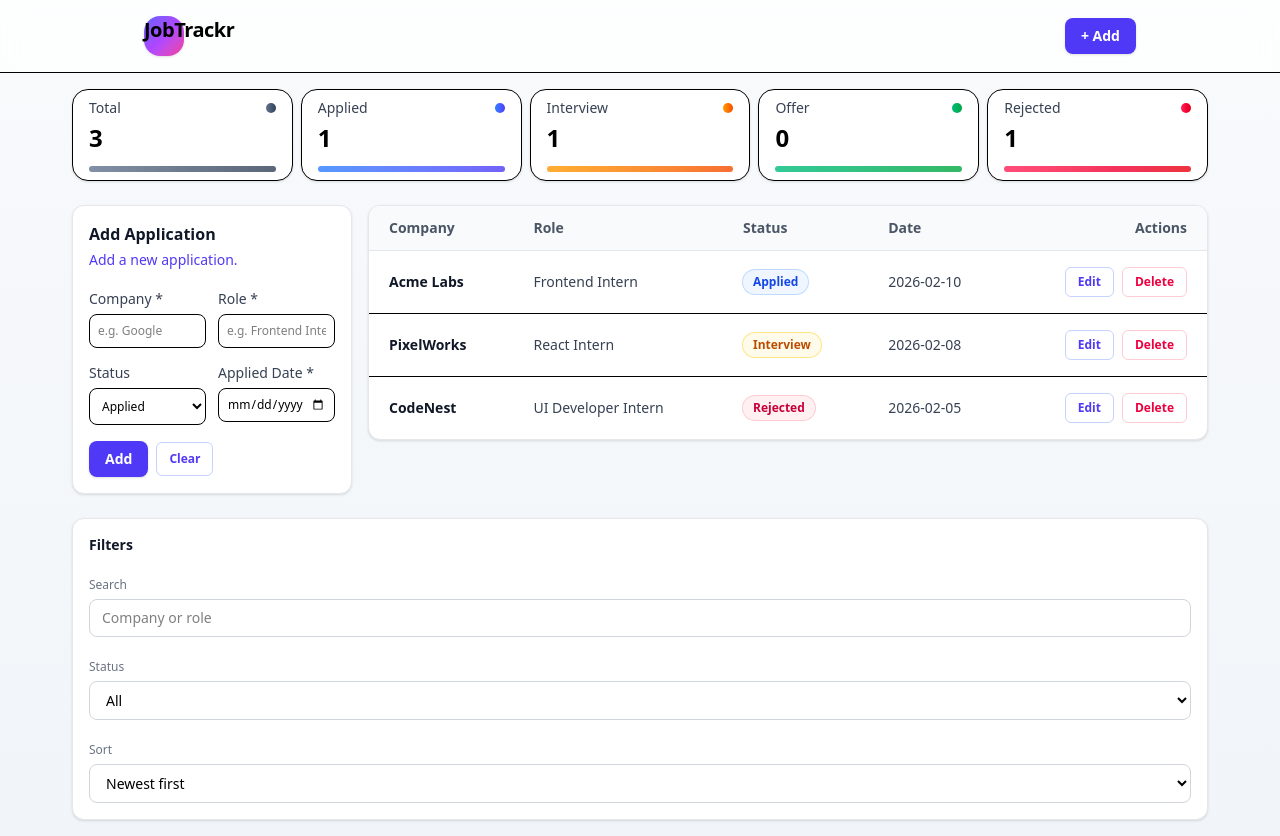
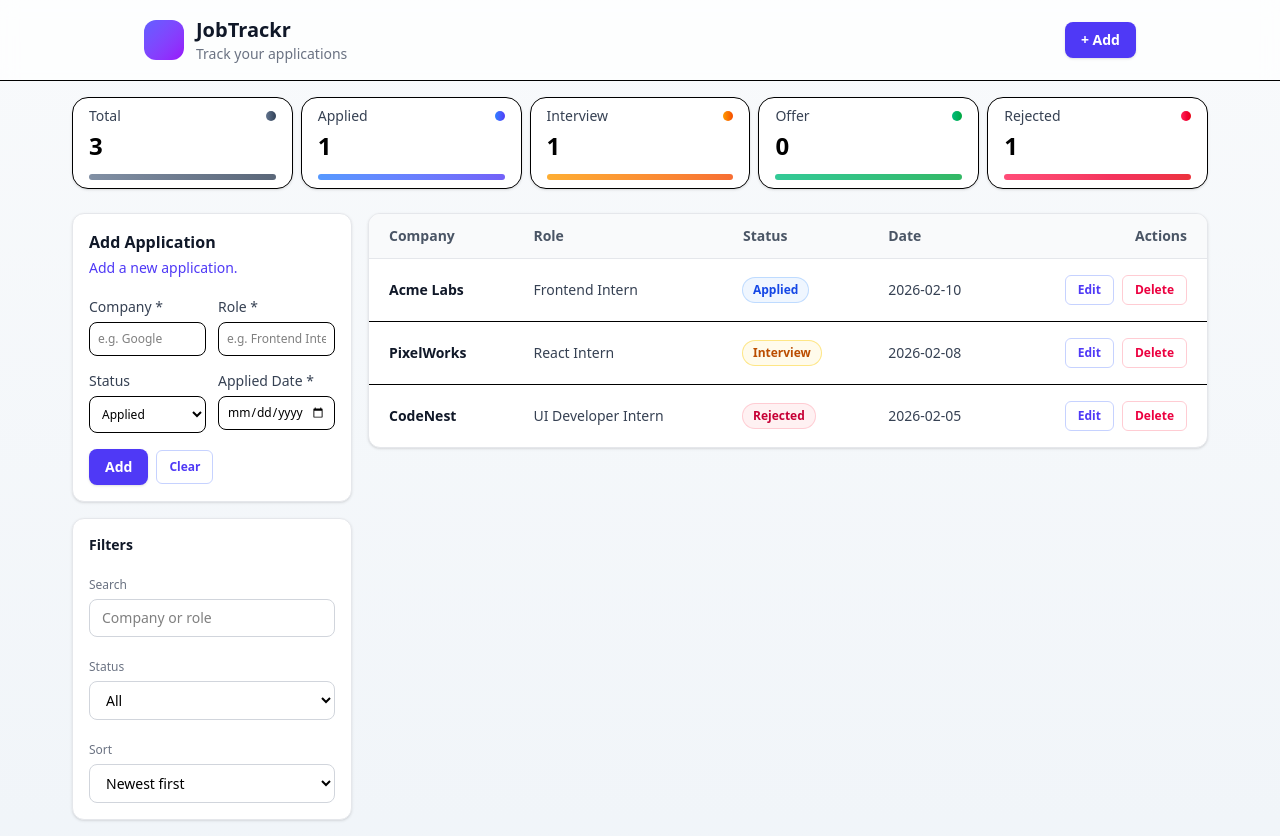
Before and after one commit to NishuSingh-12/jobtracker, a React (Vite) app: page / in a window 1280 px wide. Built offline with nearby package versions, Linux system fonts and the light colour scheme.

Commit message:
correct sidebar structure and header layout

```diff
--- a/src/App.jsx
+++ b/src/App.jsx
@@ -108,6 +108,14 @@ function App() {
                 onCancelEdit={handleCancelEdit}
               />
             </div>
+            <Filters
+              query={query}
+              setQuery={setQuery}
+              status={status}
+              setStatus={setStatus}
+              sort={sort}
+              setSort={setSort}
+            />
           </div>
 
           <ApplicationList
@@ -116,14 +124,6 @@ function App() {
             onEdit={handleEdit}
           />
         </div>
-        <Filters
-          query={query}
-          setQuery={setQuery}
-          status={status}
-          setStatus={setStatus}
-          sort={sort}
-          setSort={setSort}
-        />
       </main>
     </div>
   );
--- a/src/components/Header.jsx
+++ b/src/components/Header.jsx
@@ -3,11 +3,11 @@ export default function Header({ onAddClick }) {
     <header className="sticky top-0 z-10 border-b bg-white/70 backdrop-blur">
       <div className="mx-auto max-w-5xl px-4 py-4 flex items-center justify-between">
         <div className="flex items-center gap-3">
-          <div className="h-10 w-10 rounded-2xl bg-gradient-to-br from-indigo-500 via-purple-500 to-pink-500 shadow-sm">
+          <div className="flex items-center gap-3">
+            <div className="h-10 w-10 rounded-xl bg-gradient-to-br from-indigo-500 to-purple-600" />
             <div>
-              <h1 className="text-xl font-semibold tracking-tight">
-                JobTrackr
-              </h1>
+              <h1 className="text-xl font-semibold text-gray-900">JobTrackr</h1>
+              <p className="text-sm text-gray-500">Track your applications</p>
             </div>
           </div>
         </div>
```
